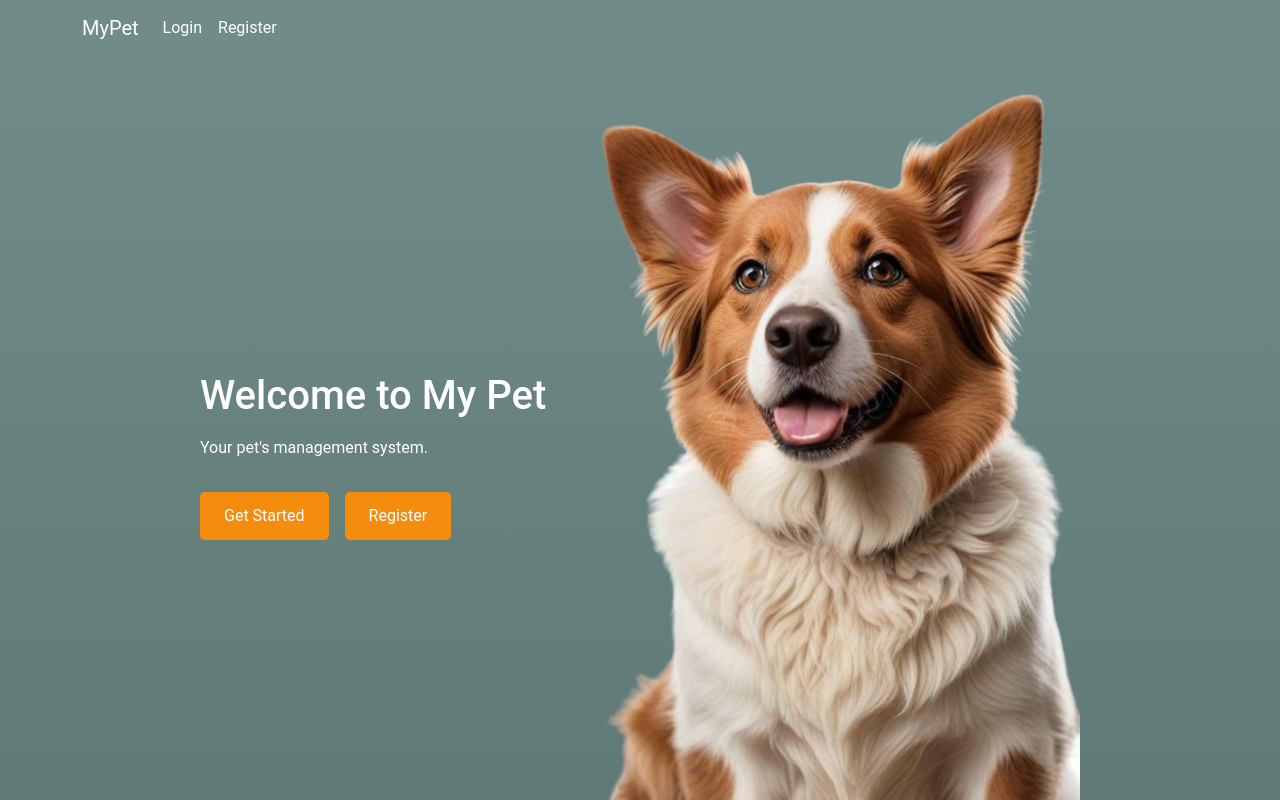
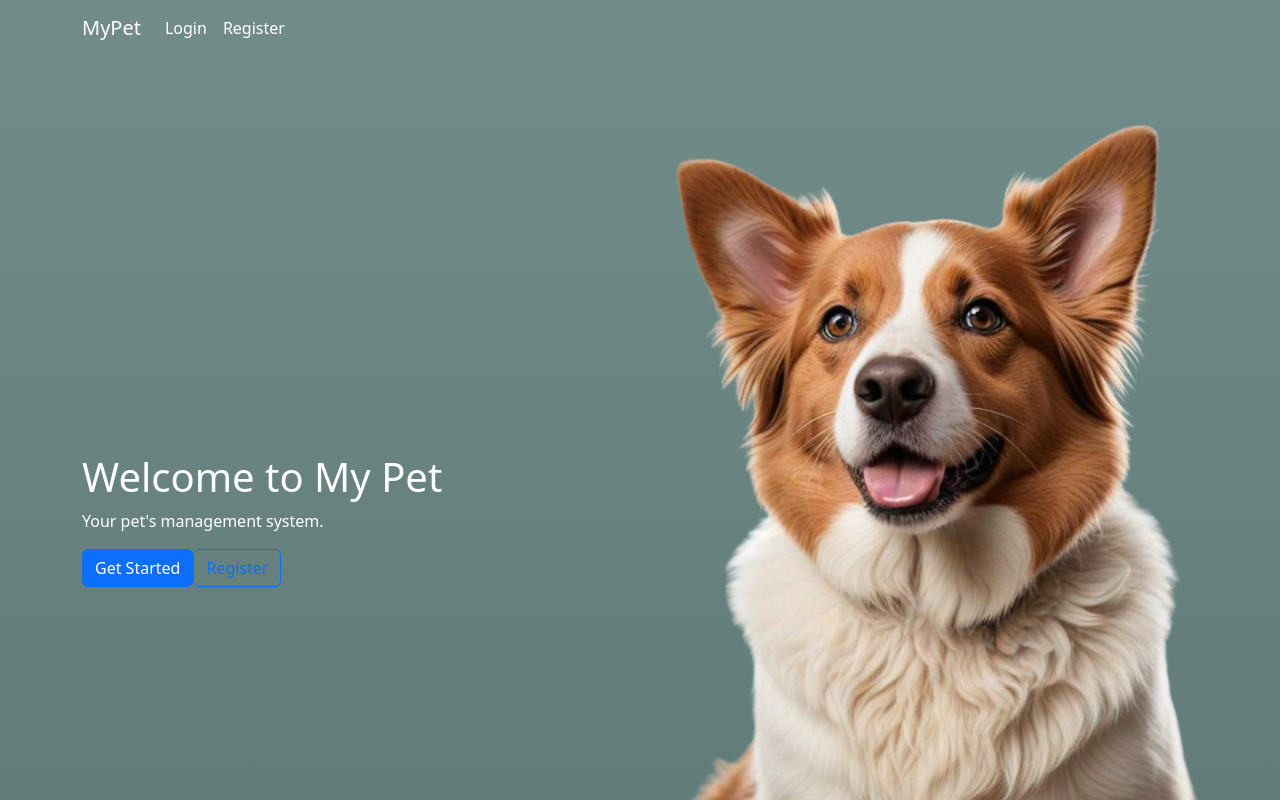
Before and after one commit to diegoavellanedat17/my-pet, a Next.js app: page / in a window 1280 px wide. Shown: the top 800 px of the page. Built offline with nearby package versions, Linux system fonts and the light colour scheme; no server answers; what aws-amplify would draw is missing.

Commit message:
feat: applying bootstrap and styled components to the hero section

```diff
--- a/app/layout.tsx
+++ b/app/layout.tsx
@@ -1,12 +1,8 @@
 'use client';
 import 'bootstrap/dist/css/bootstrap.min.css';
 import { ThemeProvider } from 'styled-components';
-import Header from '@/components/Header';
 import Footer from '@/components/Footer';
-import Navbar from '@/components/SimpleNavbar';
-import GlobalStyle from '../src/styles/GlobalStyle';
 import { theme } from '../src/styles/theme';
-import '../src/styles/globals.css';
 import { Amplify } from 'aws-amplify';
 import awsConfig from '../src/aws-exports';
 import SimpleNavbar from '@/components/SimpleNavbar';
@@ -24,12 +20,9 @@ export default function RootLayout({
         <meta name="viewport" content="width=device-width, initial-scale=1" />
       </head>
       <body>
-        <ThemeProvider theme={theme}>
-          <GlobalStyle />
-          <SimpleNavbar />
-          {children}
-          <Footer />
-        </ThemeProvider>
+        <SimpleNavbar />
+        {children}
+        <Footer />
       </body>
     </html>
   );
--- a/src/components/Hero.tsx
+++ b/src/components/Hero.tsx
@@ -1,29 +1,31 @@
-import {
-  HeroSection,
-  HeroContent,
-  HeroButton,
-  HeroImageWrapper,
-  ButtonsWrapper,
-} from '@/styles/Hero.styles';
 import Image from 'next/image';
 import Link from 'next/link';
+import { Container, Row, Col, Button } from 'react-bootstrap';
+import { HeroSection } from '@/styles';
 
 export default function Hero() {
   return (
     <HeroSection>
-      <HeroContent>
+      <Container>
+        <Row className="align-items-center">
+          <Col lg={6}>
+            <div className="hero-content">
               <h1>Welcome to My Pet</h1>
               <p>Your pet&apos;s management system.</p>
-        <ButtonsWrapper>
+              <div className="buttons-wrapper">
                 <Link href="/login" passHref>
-            <HeroButton>Get Started</HeroButton>
+                  <Button variant="primary" className="mr-2">
+                    Get Started
+                  </Button>
                 </Link>
                 <Link href="/register" passHref>
-            <HeroButton>Register</HeroButton>
+                  <Button variant="outline-primary">Register</Button>
                 </Link>
-        </ButtonsWrapper>
-      </HeroContent>
-      <HeroImageWrapper>
+              </div>
+            </div>
+          </Col>
+          <Col lg={6}>
+            <div className="hero-image-wrapper">
               <Image
                 src="/dog.png"
                 alt="Hero Image"
@@ -31,7 +33,10 @@ export default function Hero() {
                 width={50}
                 height={50}
               />
-      </HeroImageWrapper>
+            </div>
+          </Col>
+        </Row>
+      </Container>
     </HeroSection>
   );
 }
--- a/src/styles/Hero.styles.ts
+++ b/src/styles/Hero.styles.ts
@@ -1,95 +1,11 @@
 import styled from 'styled-components';
 
 export const HeroSection = styled.section`
-  display: flex;
-  flex-direction: column;
-  align-items: center;
-  justify-content: center;
   background: linear-gradient(
     180deg,
     rgba(113, 140, 136, 1) 0%,
     rgba(94, 120, 117, 1) 100%
   );
-  min-height: 100vh;
-  padding: 1rem;
-  box-sizing: border-box;
-
-  ${(props) => props.theme.breakpoints.sm} {
-  }
-
-  ${(props) => props.theme.breakpoints.md} {
-    flex-direction: row;
-  }
+  padding: 60px 0; /* Add some padding if needed */
+  color: white; /* Adjust text color for better readability */
 `;
-
-export const HeroContent = styled.div`
-  max-width: 400px;
-  width: 380px;
-  color: ${(props) => props.theme.colors.text};
-
-  h1 {
-    font-size: 2rem;
-    color: ${(props) => props.theme.colors.light_text};
-  }
-
-  p {
-    font-size: 1.25rem;
-    margin: 1rem 0;
-    color: ${(props) => props.theme.colors.light_text};
-  }
-
-  ${(props) => props.theme.breakpoints.sm} {
-    h1 {
-      font-size: 2.5rem;
-    }
-
-    p {
-      font-size: 1rem;
-    }
-  }
-`;
-
-export const HeroImageWrapper = styled.div`
-  width: 80%;
-  max-width: 500px;
-  border-radius: 10px;
-  overflow: hidden;
-
-  ${(props) => props.theme.breakpoints.sm} {
-    width: 180%;
-    max-width: 500px;
-  }
-
-  ${(props) => props.theme.breakpoints.md} {
-    max-width: 500px;
-  }
-`;
-export const HeroButton = styled.button`
-  background-color: ${(props) => props.theme.colors.primary};
-  color: #fff;
-  border: none;
-  padding: 0.5rem 1rem;
-  font-size: 1rem;
-  border-radius: 5px;
-  cursor: pointer;
-  margin-top: 1rem;
-
-  &:hover {
-    background-color: ${(props) => props.theme.colors.secondary};
-  }
-
-  ${(props) => props.theme.breakpoints.sm} {
-    padding: 0.75rem 1.5rem;
-    font-size: 1rem;
-  }
-`;
-
-export const ButtonsWrapper = styled.div`
-  display: flex;
-  flex-direction: column;
-
-  ${(props) => props.theme.breakpoints.sm} {
-    flex-direction: row;
-    gap: 1rem;
-  }
-`;
--- /dev/null
+++ b/src/styles/index.ts
@@ -0,0 +1 @@
+export * from './Hero.styles';
```
Also changed, not shown: src/styles/Home.styles.ts (deleted, +0 -91 lines). Lines whose indentation alone changed are shown as unchanged.
